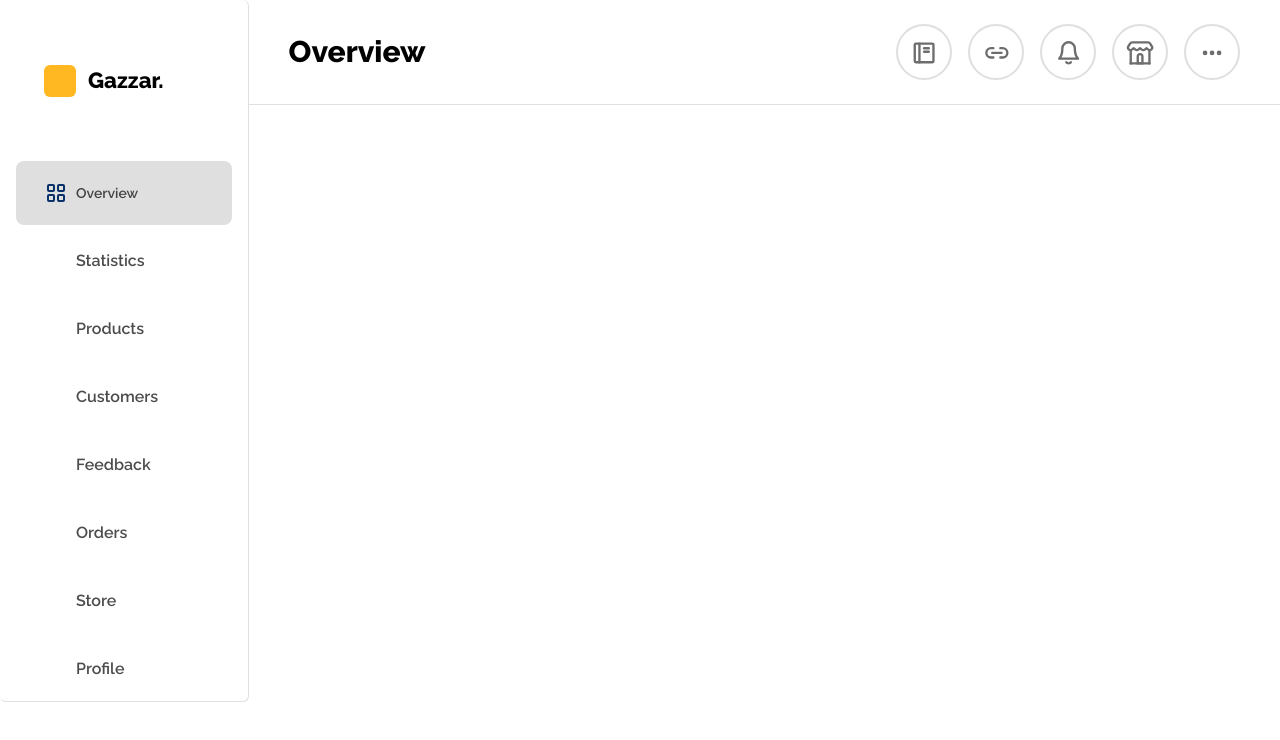
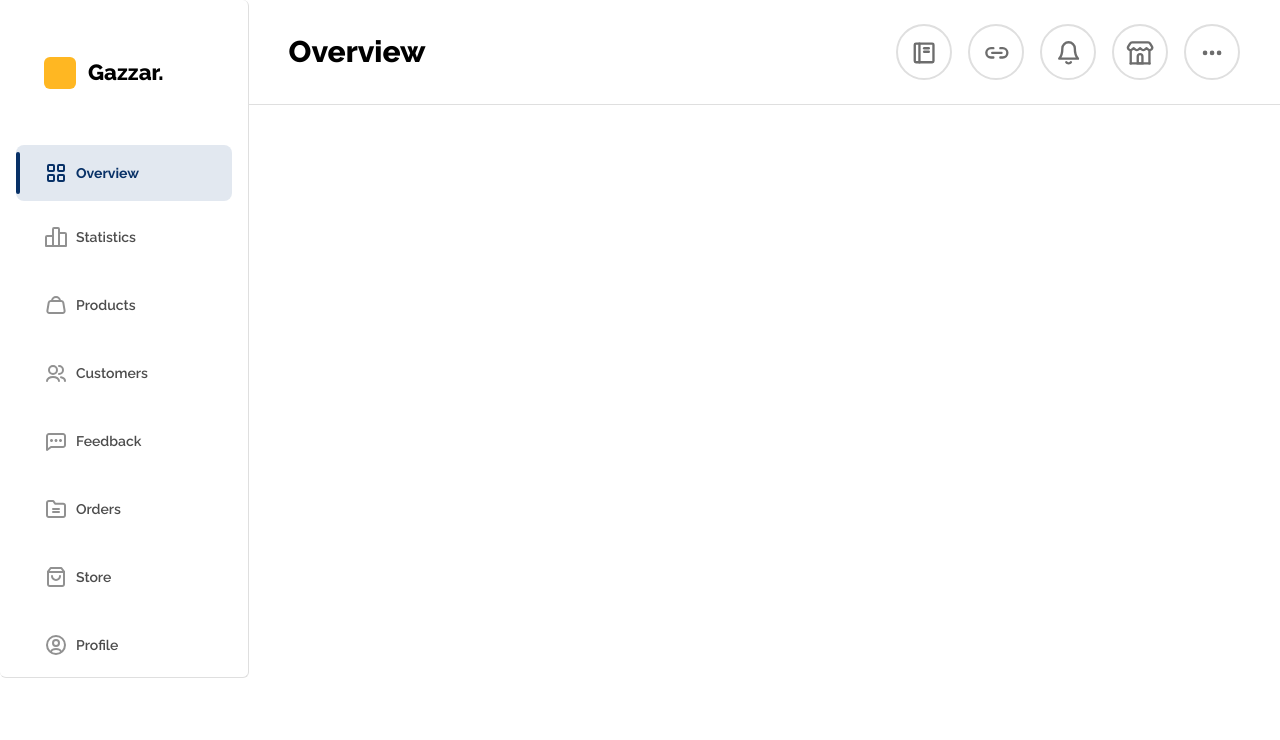
Before and after one commit to Fullstack-Roadmap/Gazzar-Frontend, a React (Vite) app: page /dashboard in a window 1280 px wide. Shown: the top 740 px of the page. Built offline with nearby package versions, Linux system fonts and the light colour scheme.

Commit message:
Nav setup done

```diff
--- a/src/routes/Dashboard.jsx
+++ b/src/routes/Dashboard.jsx
@@ -4,38 +4,53 @@ import link from "../assets/svgs/link.svg";
 import bell from "../assets/svgs/bell.svg";
 import shop from "../assets/svgs/shop.svg";
 import overview from "../assets/svgs/overview.svg";
+import statistics from "../assets/svgs/statistics.svg";
+import products from "../assets/svgs/products.svg";
+import customers from "../assets/svgs/customers.svg";
+import feedback from "../assets/svgs/feedbacks.svg";
+import orders from "../assets/svgs/orders.svg";
+import store from "../assets/svgs/store.svg";
+import profile from "../assets/svgs/profile.svg";
 const Dashboard = () => {
   return (
     <div className="flex h-full">
       <section className="h-full border-r-[1px] border-b-[1px] rounded-md border-gray">
-        <header className="text-[1.375rem] font-extrabold flex items-center gap-2 m-16 -translate-x-5">
+        <header className="text-[1.375rem] font-extrabold flex items-center gap-2 mx-16 my-14 -translate-x-5">
           <span className="mr-1 rounded-md aspect-square h-8 bg-[#FFB722] "></span>
           <p>Gazzar.</p>
         </header>
         <ul className="flex flex-col gap-1 items-start h-full px-4">
-          <li className="flex items-center gap-2 pl-7 py-5 w-full text-black/70 text-sm font-semibold bg-gray rounded-lg">
+          <li className="relative flex items-center gap-2 pl-7 py-4 w-full text-blue text-sm font-bold bg-slate-200 rounded-lg">
+            <div className="absolute left-0 rounded-full h-3/4 bg-blue w-1 flex"></div>
             <img src={overview} alt="" />
             Overview
           </li>
-          <li className="px-10 py-5 mx-5 rounded-lg  text-black/70 text-md font-semibold">
+          <li className="relative flex items-center gap-2 pl-7 py-5 w-full rounded-lg text-black/70 text-sm font-semibold">
+            <img src={statistics} alt="" />
             Statistics
           </li>
-          <li className="px-10 py-5 mx-5 rounded-lg  text-black/70 text-md font-semibold">
+          <li className="relative flex items-center gap-2 pl-7 py-5 w-full rounded-lg text-black/70 text-sm font-semibold">
+            <img src={products} alt="" />
             Products
           </li>
-          <li className="px-10 py-5 mx-5 rounded-lg  text-black/70 text-md font-semibold">
+          <li className="relative flex items-center gap-2 pl-7 py-5 w-full rounded-lg text-black/70 text-sm font-semibold">
+            <img src={customers} alt="" />
             Customers
           </li>
-          <li className="px-10 py-5 mx-5 rounded-lg  text-black/70 text-md font-semibold">
+          <li className="relative flex items-center gap-2 pl-7 py-5 w-full rounded-lg text-black/70 text-sm font-semibold">
+            <img src={feedback} alt="" />
             Feedback
           </li>
-          <li className="px-10 py-5 mx-5 rounded-lg  text-black/70 text-md font-semibold">
+          <li className="relative flex items-center gap-2 pl-7 py-5 w-full rounded-lg text-black/70 text-sm font-semibold">
+            <img src={orders} alt="" />
             Orders
           </li>
-          <li className="px-10 py-5 mx-5 rounded-lg  text-black/70 text-md font-semibold">
+          <li className="relative flex items-center gap-2 pl-7 py-5 w-full rounded-lg text-black/70 text-sm font-semibold">
+            <img src={store} alt="" />
             Store
           </li>
-          <li className="px-10 py-5 mx-5 rounded-lg  text-black/70 text-md font-semibold">
+          <li className="relative flex items-center gap-2 pl-7 py-5 w-full rounded-lg text-black/70 text-sm font-semibold">
+            <img src={profile} alt="" />
             Profile
           </li>
         </ul>
```
